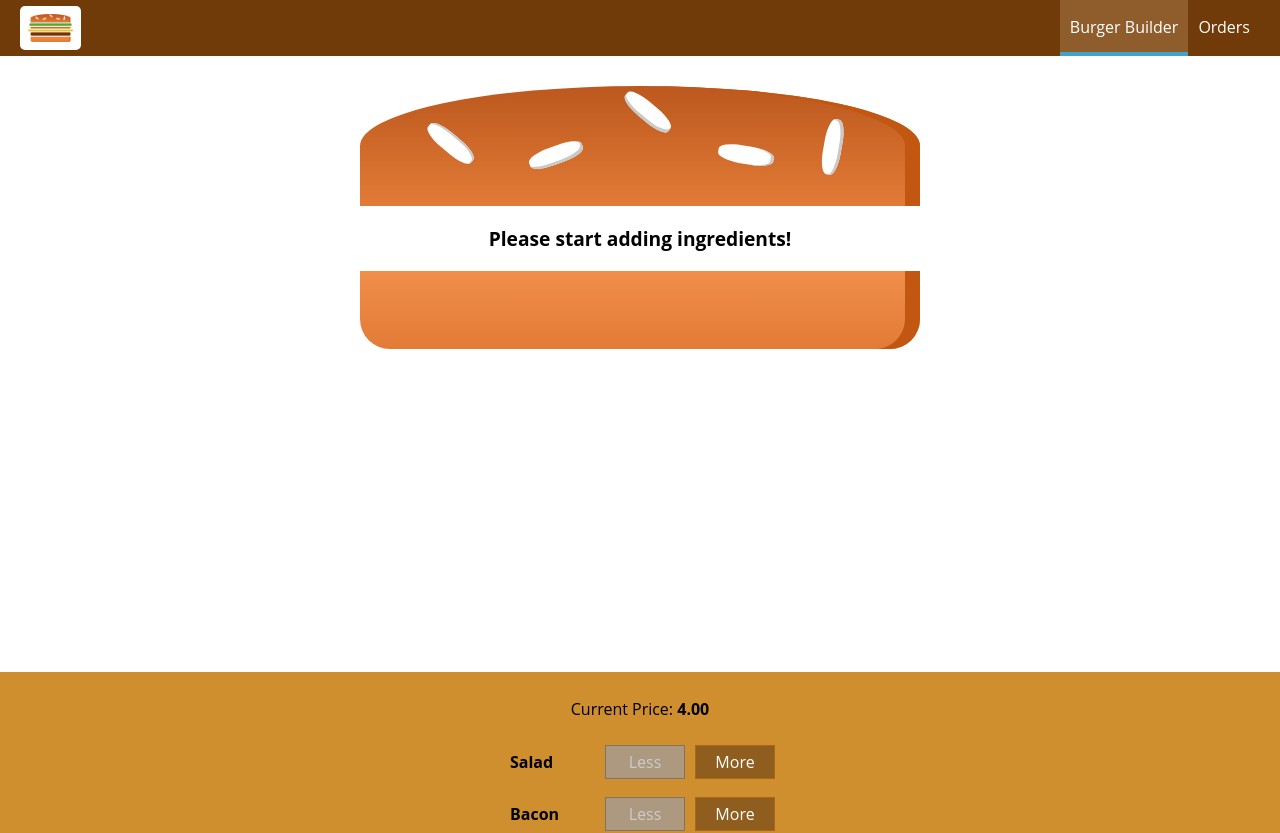
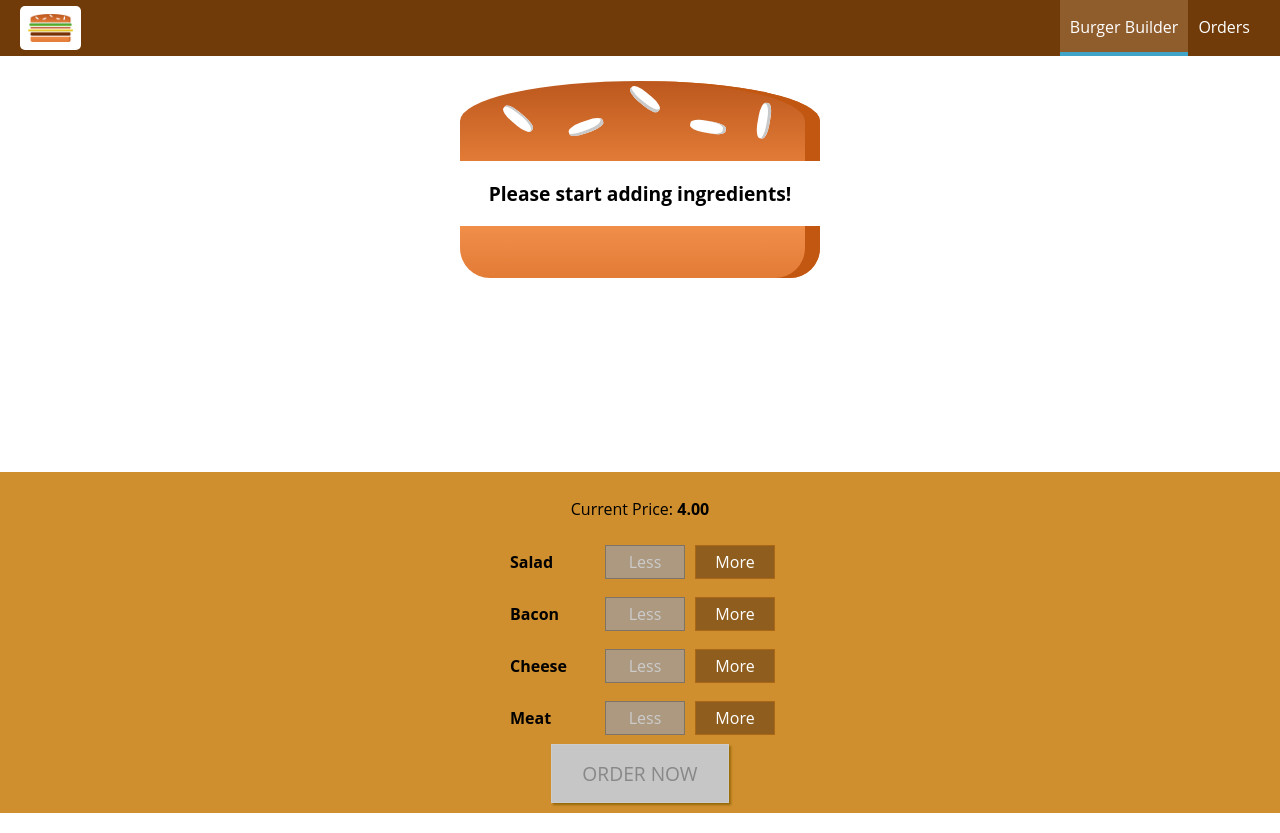
Before and after one commit to piyushabbi/build-food, a React app: page / in a window 1280 px wide. Shown: the top 833 px of the page. Built offline with nearby package versions, Linux system fonts and the light colour scheme.

Commit message:
Large Viewport Burger Indent Fix

```diff
--- a/src/components/Burger/Burger.css
+++ b/src/components/Burger/Burger.css
@@ -21,10 +21,3 @@
 		height: 400px;
 	}
 }
-
-@media (min-width: 1000px) and (min-height: 700px) {
-	.Burger {
-		width: 700px;
-		height: 600px;
-	}
-}
```
